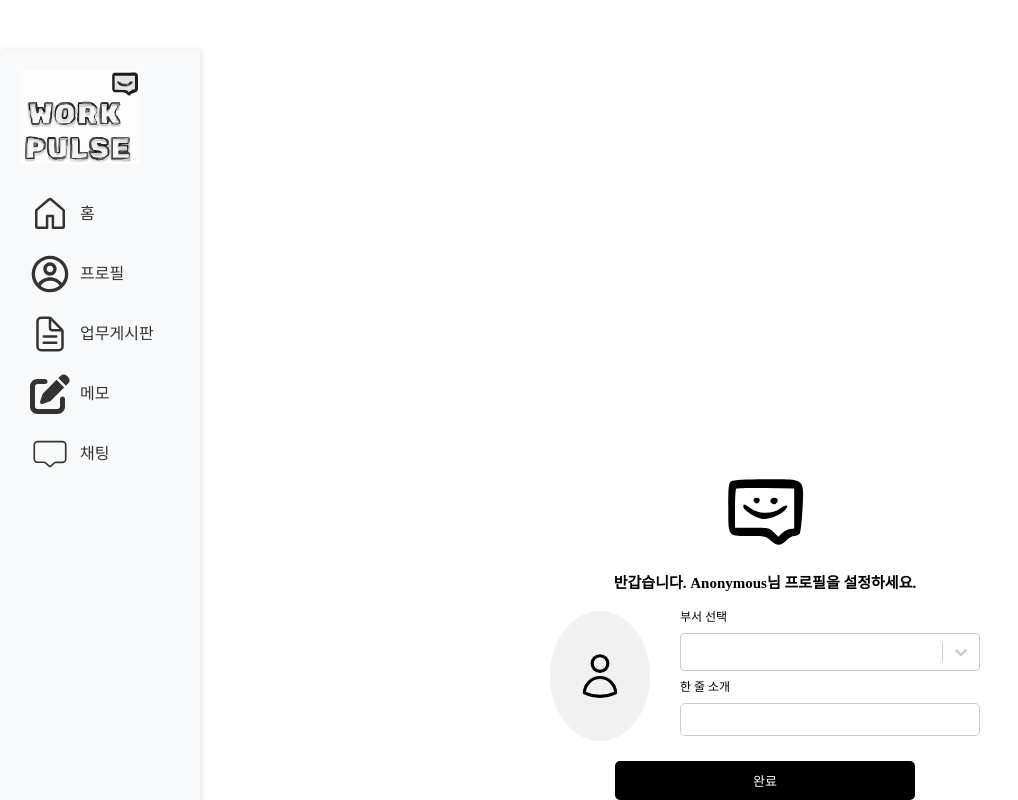
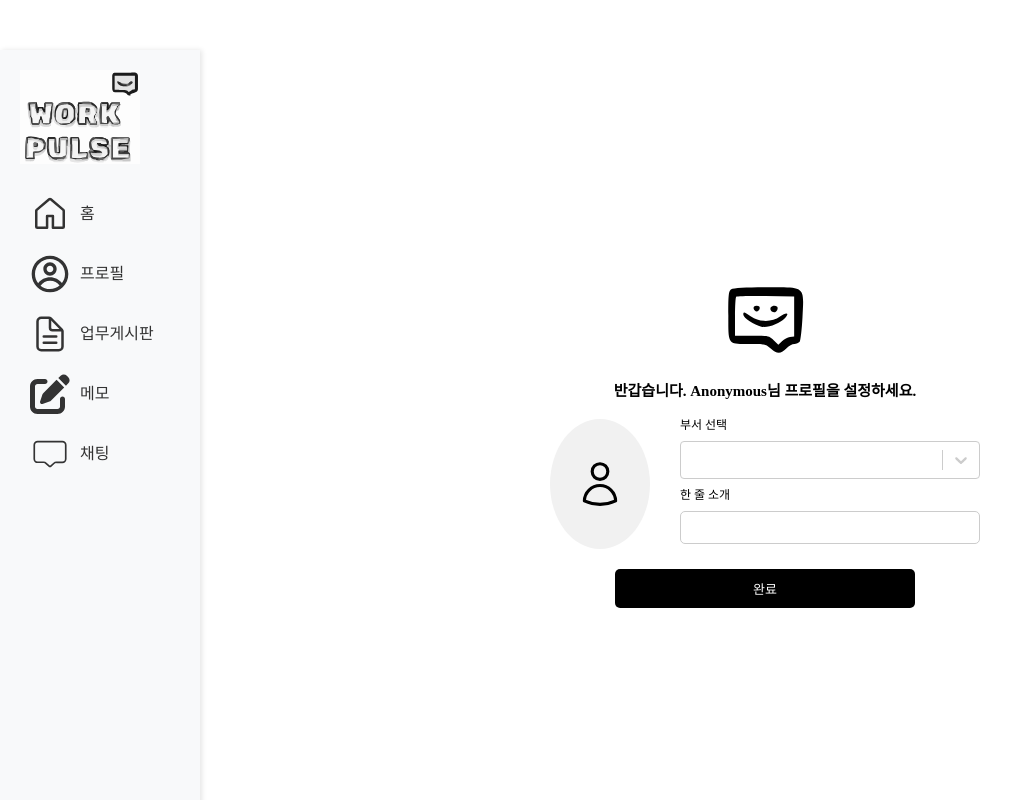
Before and after one commit to kimyiyoungg/workpulse, a React (Vite) app: page /profile in a window 1280 px wide. Shown: the whole page, without its empty margins (0-1018 px from the left). Built offline with nearby package versions, Linux system fonts and the light colour scheme.

Commit message:
프로필 구현 1차 완료

```diff
--- a/src/routes/profile.tsx
+++ b/src/routes/profile.tsx
@@ -1,10 +1,11 @@
 import { styled } from "styled-components";
 import Menu from "../components/menu";
-import { auth, storage } from "../firebase";
+import { auth, db, storage } from "../firebase";
 import { useState } from "react";
 import { getDownloadURL, ref, uploadBytes } from "firebase/storage";
 import { updateProfile } from "firebase/auth";
 import Select from "react-select";
+import { addDoc, collection } from "firebase/firestore";
 
 const Wrapper = styled.div`
   display: flex;
@@ -14,6 +15,7 @@ const Wrapper = styled.div`
   flex-direction: column;
   margin-left: 250px;
   width: calc(100% - 300px);
+  margin-bottom: 15%;
 `;
 
 const Logo = styled.img`
@@ -93,6 +95,11 @@ const SubmitBtn = styled.input`
 export default function Profile() {
   const user = auth.currentUser;
   const [isLoading, setLoading] = useState(false);
+  // const [depart, setDepart] = useState("");
+  const [myIntro, setMyIntro] = useState("");
+  const onIntroChange = (e: React.ChangeEvent<HTMLTextAreaElement>) => {
+    setMyIntro(e.target.value);
+  };
 
   // 프로필 사진 변경
   const [avatar, setAvatar] = useState(user?.photoURL);
@@ -119,15 +126,39 @@ export default function Profile() {
   ];
   const departmentPlaceholder = '';
 
-  const [depertmentSelect, setDepartmentSelect] = useState('');
+  const [depertmentSelect, setDepartmentSelect] = useState("");
 
   const onChangeDepartment = (e: any) => {
     if (e) setDepartmentSelect(e.value);
     else setDepartmentSelect('');
   };
 
+  const onSubmit = async (e: React.FormEvent<HTMLFormElement>) => {
+    e.preventDefault();
+    const user = auth.currentUser;
+    if (!user || isLoading || depertmentSelect === "") return;
+    try {
+      setLoading(true);
+      const doc = await addDoc(collection(db, "profile"), {
+        username: user.displayName || "Anonymous",
+        userId: user.uid,
+        department: depertmentSelect,
+        introduce: myIntro,
+        photo: avatar,
+        profileCreatedAt: Date.now(),
+      });
+
+      console.log("프로필이 저장되었습니다.", doc.id);
+
+    } catch (e) {
+      console.log(e);
+    } finally {
+      setLoading(false);
+    }
+  }
+
   return (
-    <Wrapper>
+    <Wrapper >
       <Menu />
       <Logo src="/mini-logo.svg" alt="사이트 로고" />
       <Name>
@@ -154,11 +185,17 @@ export default function Profile() {
             placeholder={departmentPlaceholder}
           />
           <Description>한 줄 소개</Description>
-          <IntroInput placeholder="" />
+          <IntroInput
+            value={myIntro}  // 상태와 연결
+            onChange={onIntroChange}  // 상태 업데이트
+            placeholder="" />
         </InputWrapper>
       </AvatarWrapper>
 
-      <SubmitBtn type="submit" value={isLoading ? '저장 중..' : '완료'} />
+      {/* <SubmitBtn type="submit" value={isLoading ? '저장 중..' : '완료'} /> */}
+      <form onSubmit={onSubmit}>
+        <SubmitBtn type="submit" value={isLoading ? '저장 중..' : '완료'} />
+      </form>
     </Wrapper>
   );
 }
```
